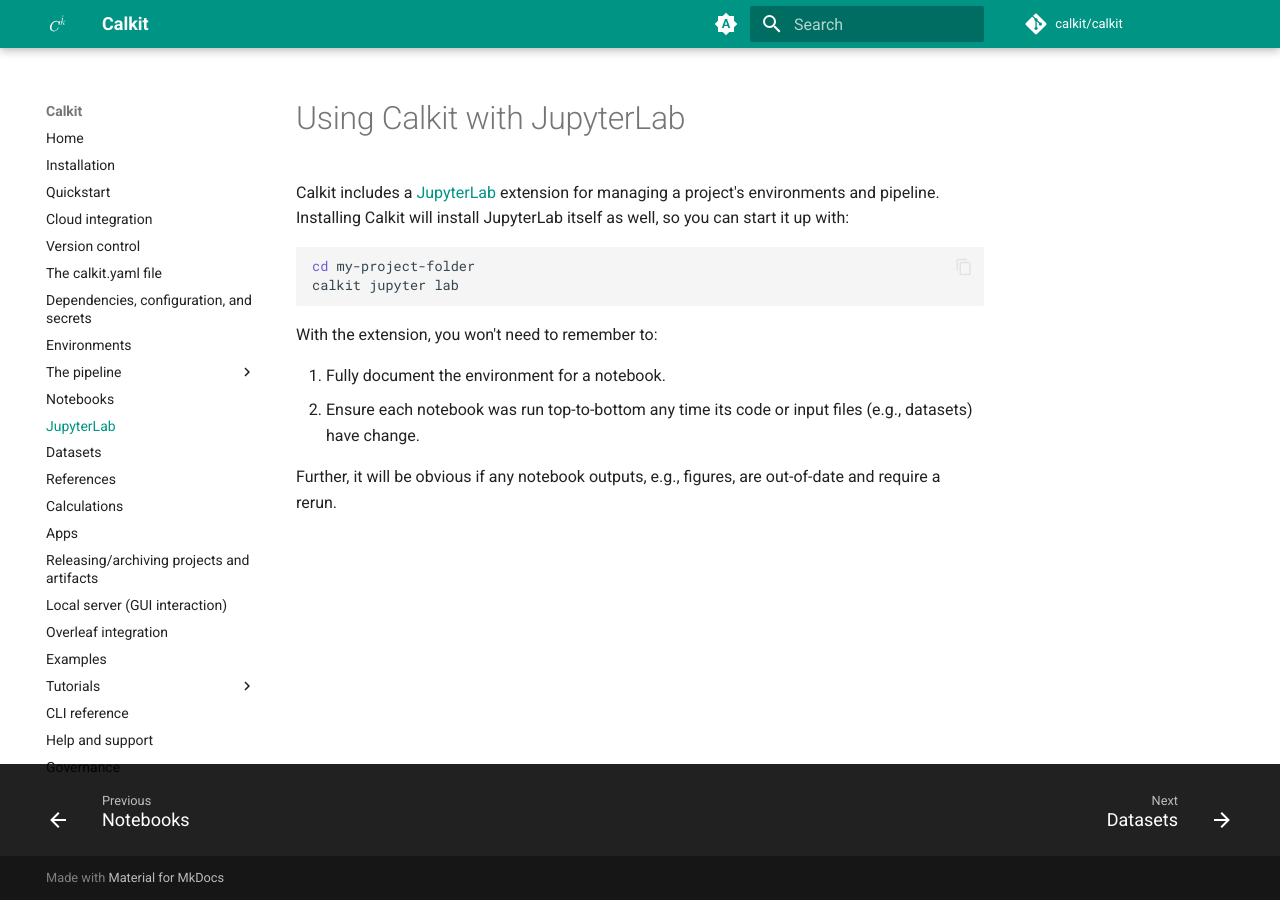
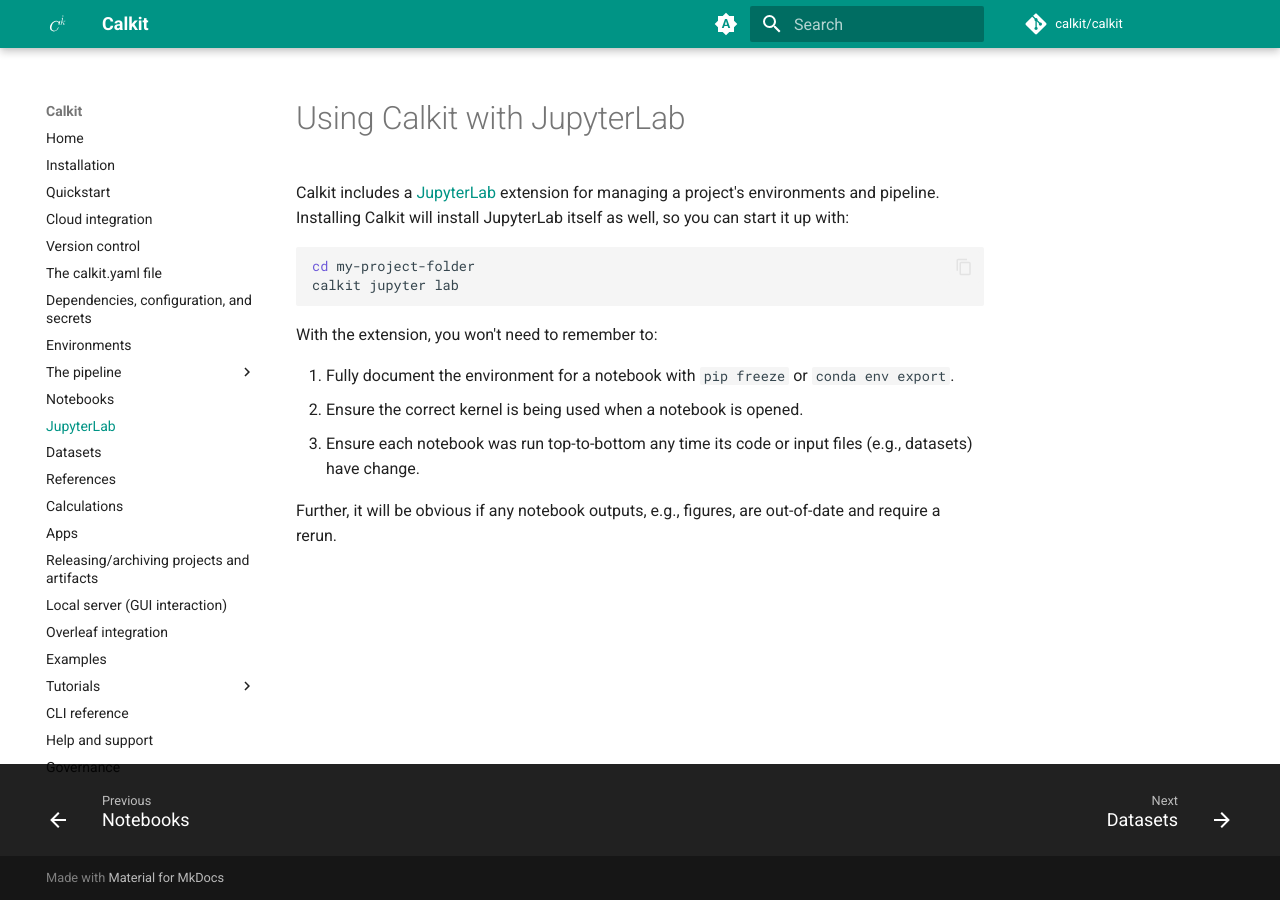
Before and after one commit to calkit/calkit, an MkDocs documentation site: the page built from docs/jupyterlab.md, in a window 1280 px wide. Built offline with MkDocs 1.6.1 and Material for MkDocs 9.7.7, drawn with Linux system fonts in a browser that asks for light colours; comment, search, counter and statistics services are not loaded.

Commit message:
Add docs

```diff
--- a/docs/jupyterlab.md
+++ b/docs/jupyterlab.md
@@ -12,8 +12,10 @@
 
 With the extension, you won't need to remember to:
 
-1. Fully document the environment for a notebook.
-2. Ensure each notebook was run top-to-bottom any time its code or input
+1. Fully document the environment for a notebook with
+   `pip freeze` or `conda env export`.
+1. Ensure the correct kernel is being used when a notebook is opened.
+1. Ensure each notebook was run top-to-bottom any time its code or input
    files (e.g., datasets) have change.
 
 Further, it will be obvious if any notebook outputs, e.g.,
```
Also changed, not shown: docs/notebooks.md (+3 -0 lines).
